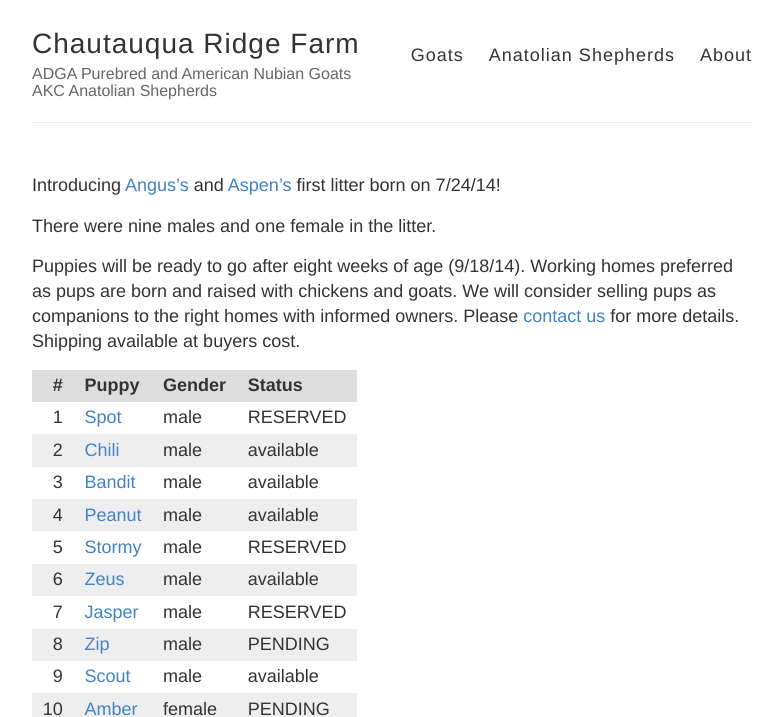
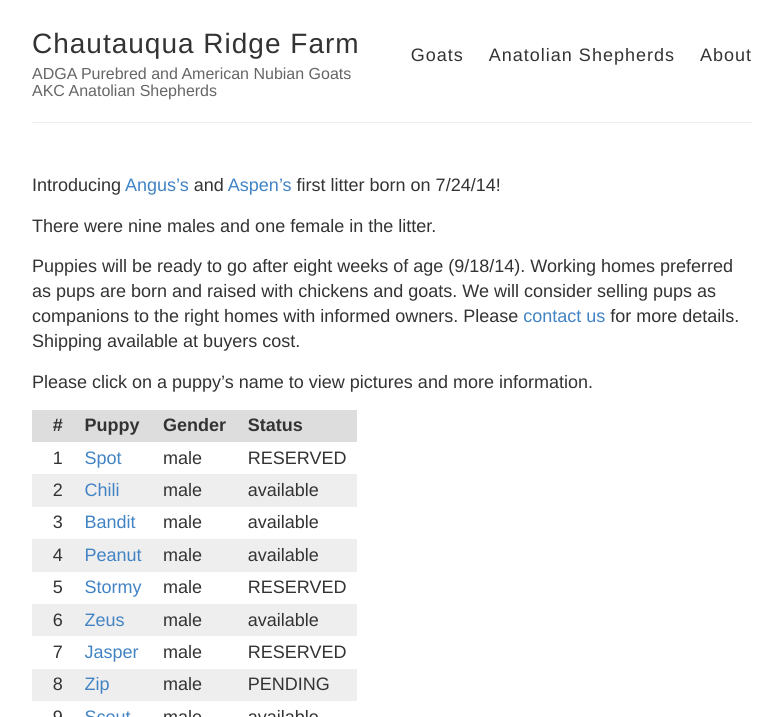
Before and after one commit to shebiki/www.chqridge.com, a Jekyll site: the page built from _anatolianshepherd/angusaspen1.md, in a window 1280 px wide and 900 px high, cut to the strip 0-717 px from the top of the window. Shown: the whole strip, without its empty margins (248-1030 px from the left). Built offline with Jekyll 4.4.1, drawn with Linux system fonts in a browser that asks for light colours.

Commit message:
Makes it clear that the puppy names are clickable on the litter page.

```diff
--- a/_anatolianshepherd/angusaspen1.md
+++ b/_anatolianshepherd/angusaspen1.md
@@ -13,6 +13,8 @@ Working homes preferred as pups are born and raised with chickens and goats.
 We will consider selling pups as companions to the right homes with informed owners.
 Please [contact us](mailto:{{ site.footer-links.email }}) for more details.
 Shipping available at buyers cost.
+
+Please click on a puppy's name to view pictures and more information.
 
 | :- :- :- :- |
 | **#** | **Puppy** | **Gender** | **Status** |
```
